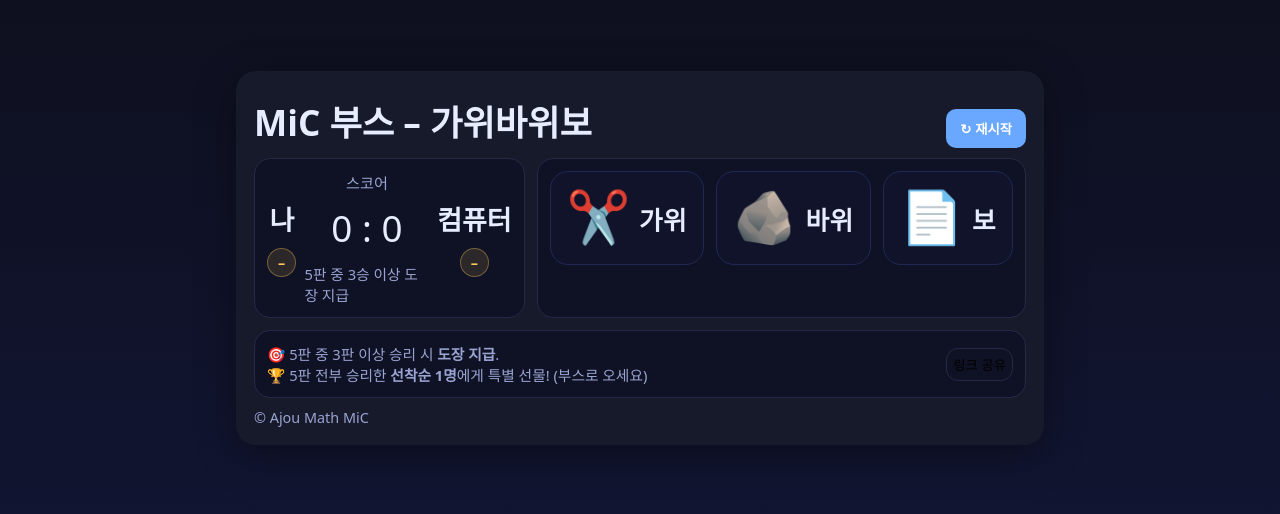
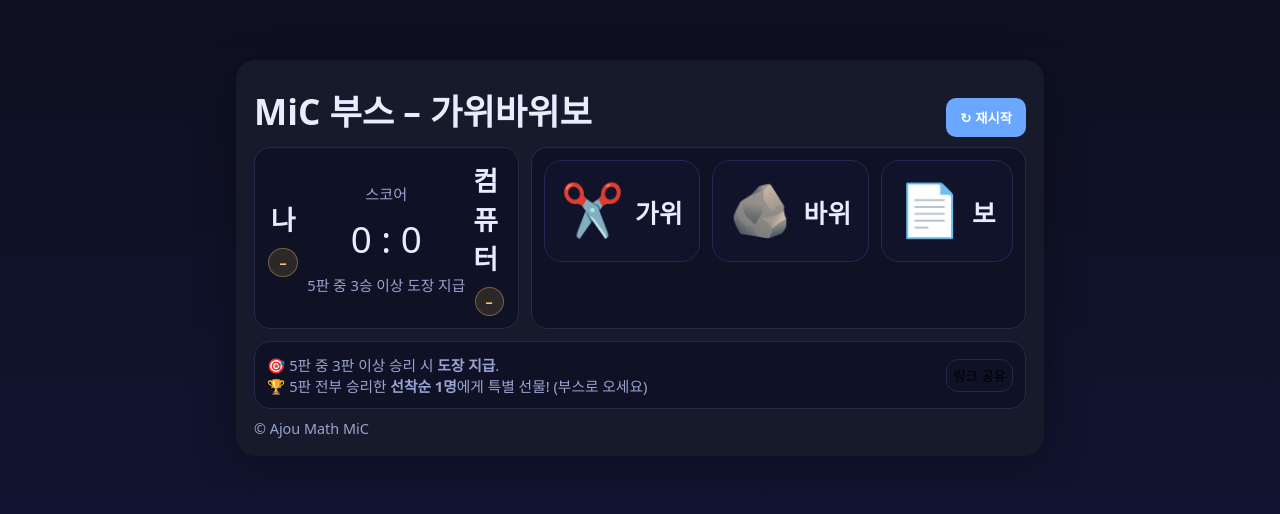
Before and after one commit to math-MiC/RPS, a plain HTML site: page index.html in a window 1280 px wide. Shown: the part 142-656 px from the top of the page. Drawn offline with Linux system fonts and the light colour scheme.

Commit message:
Update index.html

```diff
--- a/index.html
+++ b/index.html
@@ -36,22 +36,27 @@
     .box{background:#0f1224; border:1px solid #242947; border-radius:16px; padding:12px}
     .score{display:grid; grid-template-columns:1fr auto 1fr; align-items:center; gap:8px}
     .score h2{margin:0; font-size:clamp(1.1rem,1.2rem + .6vw,1.8rem)}
-    .badge{padding:4px 10px; border-radius:999px; font-weight:700; font-size:.9rem; letter-spacing:.02em}
+    .badge{
+      padding:4px 10px; border-radius:999px; font-weight:700;
+      font-size:.9rem; letter-spacing:.02em; white-space:nowrap;
+    }
     .b-win{background:rgba(91,227,106,.12); color:var(--win); border:1px solid rgba(91,227,106,.35)}
     .b-lose{background:rgba(255,107,107,.12); color:var(--lose); border:1px solid rgba(255,107,107,.35)}
     .b-draw{background:rgba(255,200,91,.12); color:var(--draw); border:1px solid rgba(255,200,91,.35)}
 
     .choices{display:grid; grid-template-columns:repeat(3,1fr); gap:12px}
     button.choice{
-      appearance:none; outline:0; border:0; padding:16px; border-radius:18px;
-      background:#10132a; color:var(--ink); border:1px solid #222856;
+      appearance:none; outline:0; border:0;
+      padding:20px 16px; border-radius:18px;
+      background:#10132a; color:var(--ink);
+      border:1px solid #222856;
       font-size: clamp(1.05rem, 1.4vw + .9rem, 1.6rem);
       font-weight:800; letter-spacing:.02em;
-      display:flex; flex-direction:row; align-items:center; justify-content:center; gap:8px;
+      display:flex; flex-direction:row; align-items:center; justify-content:center; gap:10px;
+      min-height:80px;
       transition:transform .06s ease, box-shadow .12s ease;
-      white-space: nowrap; /* 줄바꿈 방지 */
+      white-space:nowrap;
     }
-
     button.choice:active{transform:scale(.98)}
     .emo{font-size: clamp(2rem, 6vw, 3.2rem)}
 
@@ -72,7 +77,6 @@
     .foot{display:flex; justify-content:space-between; gap:8px; flex-wrap:wrap; color:var(--sub); font-size:.9rem}
     .qr{opacity:.9}
     .hidden{display:none}
-    h2, .choice { white-space: nowrap; }
   </style>
 </head>
 <body>
```
